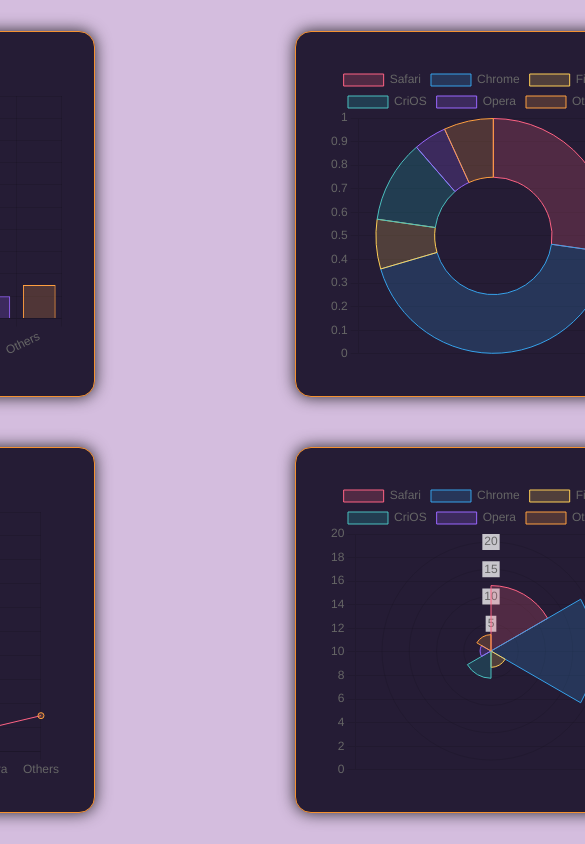
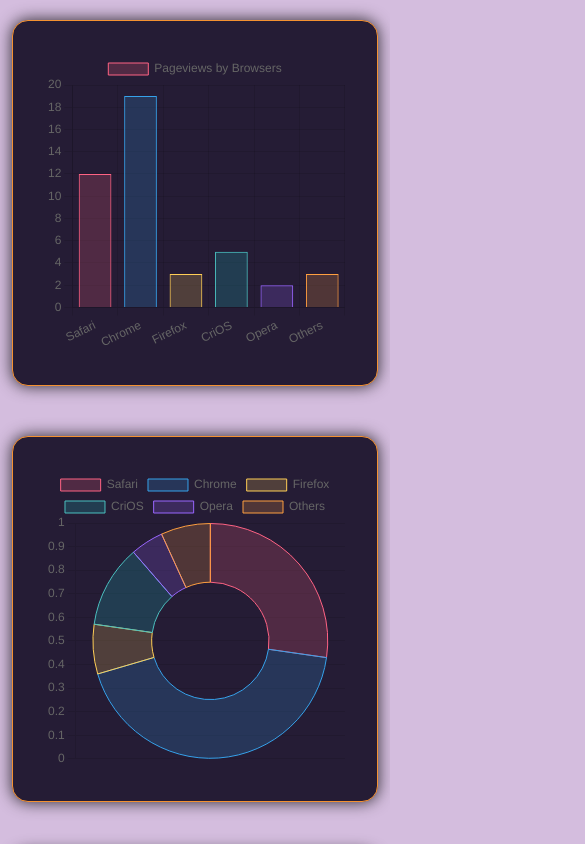
Before and after one commit to TiagoAlves1212/dashboards-chart, a website: page index.html in a window 390 px wide. Shown: the top 844 px of the page, 585 px wide, since content can reach past the window. Drawn offline with nearby package versions, Linux system fonts and the light colour scheme.

Commit message:
add response

```diff
--- a/styles.css
+++ b/styles.css
@@ -35,3 +35,18 @@ body {
     background: #251c35;
     box-shadow: 0 0 16px rgba(0, 0, 0, 0.8)
 }
+
+@media (max-width: 405px) {
+
+    .container {
+        flex-direction: column;
+        margin-top: 20px;
+        gap: 50px;
+    }
+
+    .container2 {
+        flex-direction: column;
+        gap: 50px;
+        margin-bottom: 20px;
+    }
+}
```
